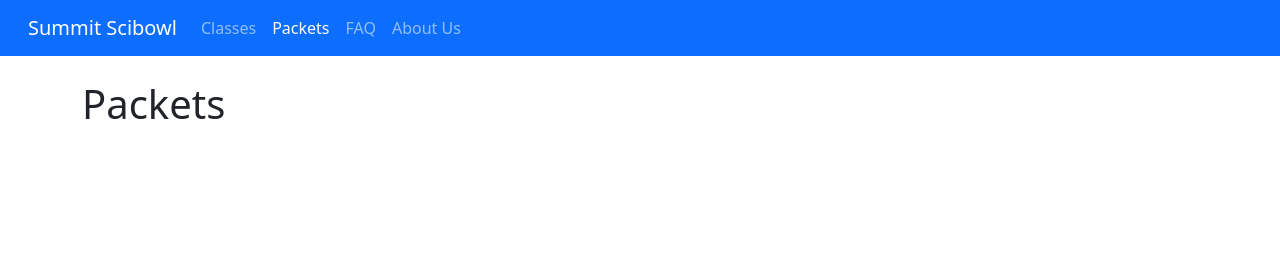
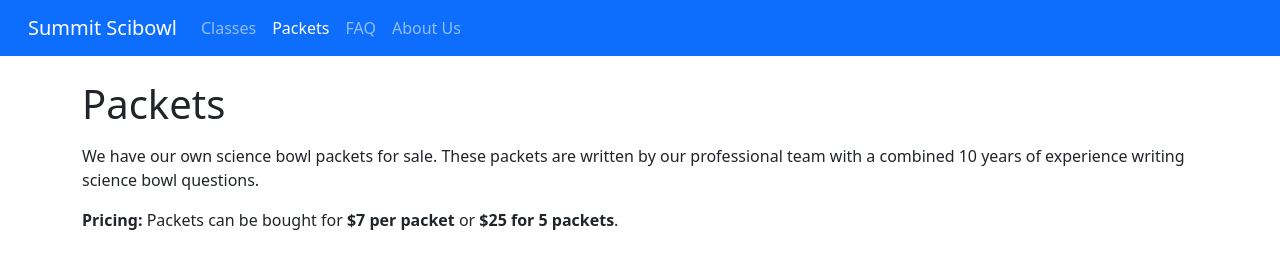
Before and after one commit to summitscibowl/summitscibowl.github.io, a website: page static/packets.html in a window 1280 px wide. Drawn offline with nearby package versions, Linux system fonts and the light colour scheme.

Commit message:
added stuff to packets page

```diff
--- a/static/packets.html
+++ b/static/packets.html
@@ -45,7 +45,14 @@
     </nav>
 
     <div class="container">
-        <p class="h1">Packets</p>
+        <p class="h1 mb-sm-3">Packets</p>
+        <p>
+            We have our own science bowl packets for sale.
+            These packets are written by our professional team with a combined 10 years of experience writing science bowl questions.
+        </p>
+        <p>
+            <b>Pricing:</b> Packets can be bought for <b>$7 per packet</b> or <b>$25 for 5 packets</b>.
+        </p>
     </div>
 
 
```
Also changed, not shown: static/faq.html (+6 -0 lines).
